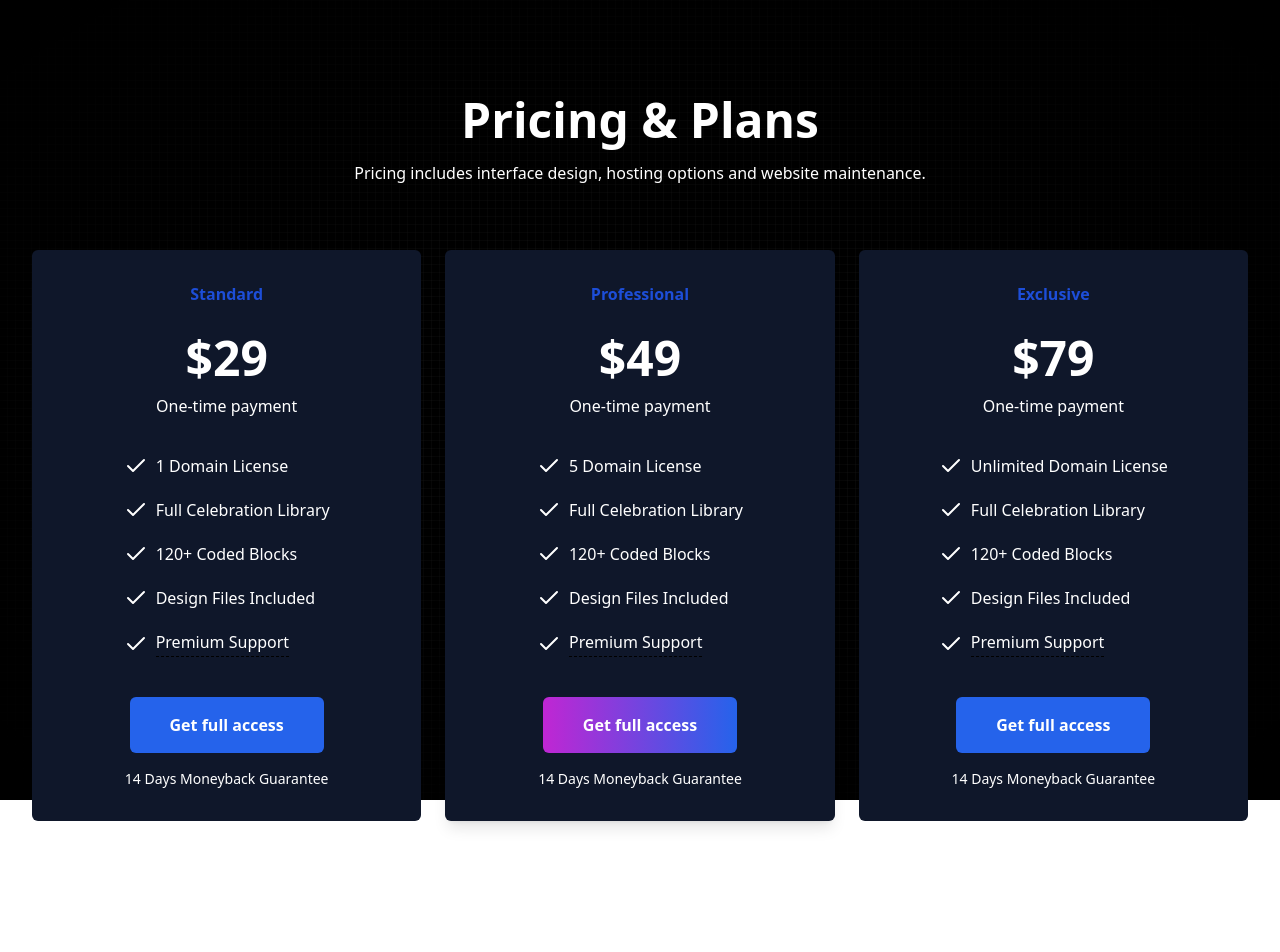
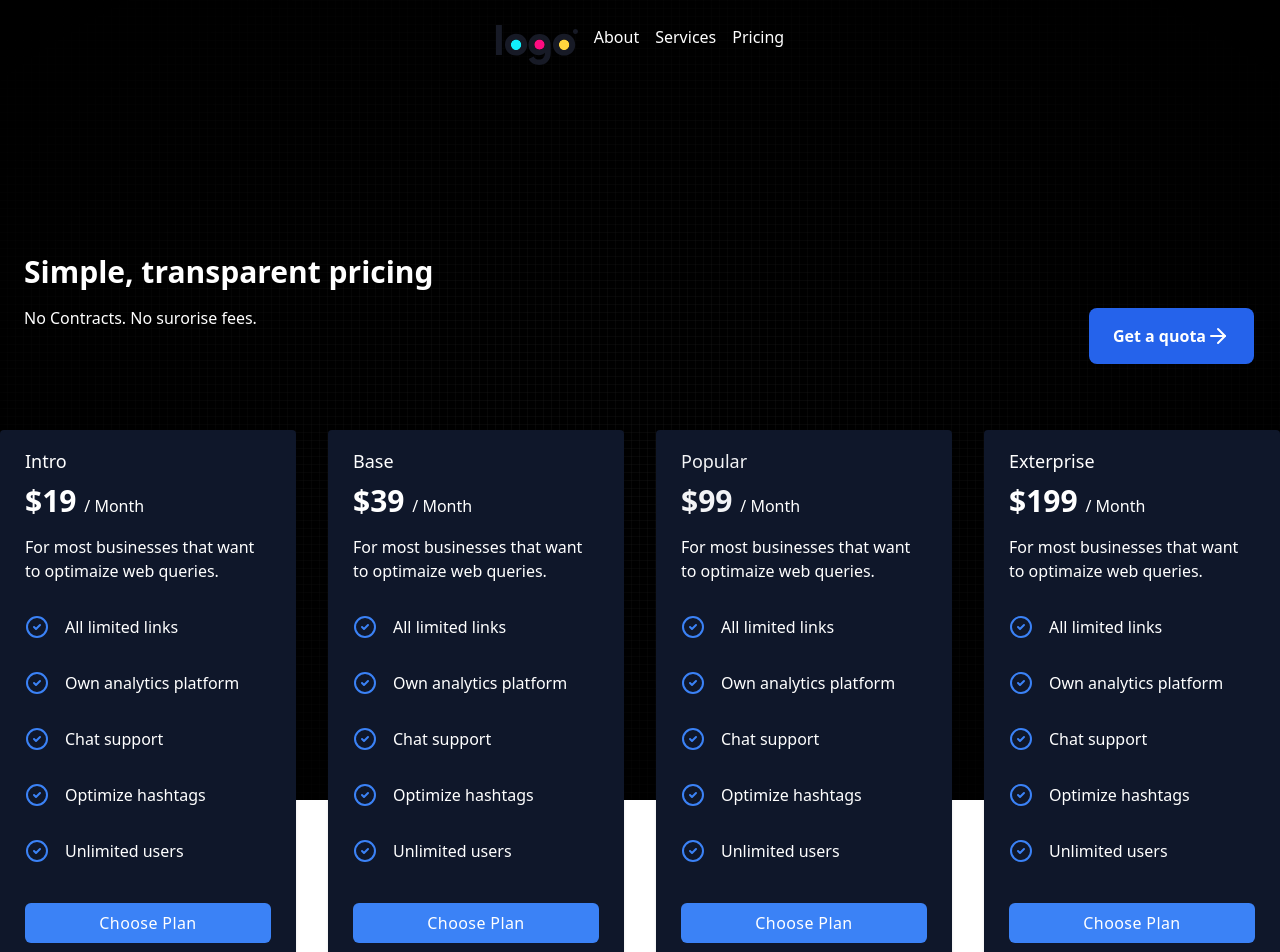
Before and after one commit to TryCaze/trycaze-website, a Next.js app: page /pricing in a window 1280 px wide. Shown: the top 952 px of the page. Built offline with nearby package versions, Linux system fonts and the light colour scheme.

Commit message:
updated the services

```diff
--- a/app/(routes)/pricing/page.tsx
+++ b/app/(routes)/pricing/page.tsx
@@ -1,128 +1,233 @@
-import { ArrowRight, Check } from "lucide-react";
+"use client"
 
-const pricing = () => {
+import { FloatingDockDemo } from "@/app/components/ui/footer";
+import { NavbarDemo } from "@/app/components/ui/nav";
+import { ArrowRight, CheckCircle2 } from "lucide-react";
+import { useEffect, useRef } from "react";
+
+const Pricing = () => {
+
+    const sectionRef = useRef(null);
+
+    useEffect(() => {
+        const observer = new IntersectionObserver(
+            ([entry]) => {
+                if (entry.isIntersecting) {
+                    entry.target.classList.add("fade-in");
+                    observer.unobserve(entry.target); // Stop observing after it fades in
+                }
+            },
+            { threshold: 0.1 }
+        );
+
+        const currentRef = sectionRef.current; // Copy ref value to a local variable
+
+        if (currentRef) {
+            observer.observe(currentRef);
+        }
+
+        return () => {
+            if (currentRef) {
+                observer.unobserve(currentRef); // Use local variable for cleanup
+            }
+        };
+    }, []); // No dependencies needed as we're only setting up the observer once
+
     return (
         <>
-        <section className="py-10 sm:py-16 lg:py-24">
-    <div className="px-4 mx-auto max-w-7xl sm:px-6 lg:px-8">
-        <div className="max-w-2xl mx-auto text-center">
-            <h2 className="text-3xl font-bold leading-tight text-white sm:text-4xl lg:text-5xl">Pricing & Plans</h2>
-            <p className="max-w-xl mx-auto mt-4 text-base leading-relaxed text-white">Pricing includes interface design, hosting options and website maintenance.</p>
+        <NavbarDemo />
+
+        <section ref={sectionRef} className="py-10 sm:py-16 lg:py-24 opacity-0 transform translate-y-10 transition duration-700">
+    <div className="container px-6 py-8 mx-auto">
+        <div className="sm:flex sm:items-center sm:justify-between">
+            <div>
+                <h2 className="text-2xl font-bold text-white lg:text-3xl">Simple, transparent pricing</h2>
+                <p className="mt-4 text-white">No Contracts. No surorise fees.</p>
+            </div>
+
+            <div className="overflow-hidden p-0.5 mt-6">
+            <a href="/contact" title="" className="inline-flex items-center px-6 py-4 mt-8 font-semibold text-white transition-all duration-200 bg-blue-600 rounded-lg sm:mt-16 hover:bg-blue-700 focus:bg-blue-700" role="button">
+                    Get a quota
+                    <ArrowRight className="text-white" />
+                </a>
+            </div>
         </div>
 
-        <div className="grid max-w-md grid-cols-1 gap-6 mx-auto mt-8 text-center lg:max-w-full lg:mt-16 lg:grid-cols-3">
-            <div className="overflow-hidden bg-slate-900 rounded-md">
-                <div className="p-8 xl:px-12">
-                    <h3 className="text-base font-semibold text-blue-700">Standard</h3>
-                    <p className="text-5xl font-bold text-white mt-7">$29</p>
-                    <p className="mt-3 text-base text-white">One-time payment</p>
+        <div className="grid gap-6 mt-16 -mx-6 sm:gap-8 sm:grid-cols-2 lg:grid-cols-3 xl:grid-cols-4">
+            <div className="px-6 py-4 overflow-hidden bg-slate-900 rounded shadow border border-transparent hover:border-sky-500 hover:bg-slate-800 hover:shadow-lg hover:scale-105 transition transform duration-300">
+                <p className="text-lg font-medium text-white">Intro</p>
 
-                    <ul className="inline-flex flex-col items-start space-y-5 text-left mt-9">
-                        <li className="inline-flex items-center space-x-2">
-                            <Check className="text-white" />
-                            <span className="text-base font-medium text-white"> 1 Domain License </span>
-                        </li>
+                <h4 className="mt-2 text-3xl font-semibold text-white">$19 <span className="text-base font-normal text-white">/ Month</span></h4>
 
-                        <li className="inline-flex items-center space-x-2">
-                            <Check className="text-white" />
-                            <span className="text-base font-medium text-white"> Full Celebration Library </span>
-                        </li>
+                <p className="mt-4 text-white">For most businesses that want to optimaize web queries.</p>
 
-                        <li className="inline-flex items-center space-x-2">
-                            <Check className="text-white" />
-                            <span className="text-base font-medium text-white"> 120+ Coded Blocks </span>
-                        </li>
+                <div className="mt-8 space-y-8">
+                    <div className="flex items-center">
+                        <CheckCircle2 className="text-blue-500 font-bold" />
 
-                        <li className="inline-flex items-center space-x-2">
-                            <Check className="text-white" />
-                            <span className="text-base font-medium text-white"> Design Files Included </span>
-                        </li>
+                        <span className="mx-4 text-white">All limited links</span>
+                    </div>
 
-                        <li className="inline-flex items-center space-x-2">
-                            <Check className="text-white" />
-                            <span className="pb-0.5 text-base font-medium text-white border-b border-black border-dashed"> Premium Support </span>
-                        </li>
-                    </ul>
+                    <div className="flex items-center">
+                        <CheckCircle2 className="text-blue-500 font-bold" />
 
-                    <a href="#" title="" className="inline-flex items-center justify-center px-10 py-4 mt-10 text-base font-semibold text-white transition-all duration-200 bg-blue-600 rounded-md hover:bg-blue-700 focus:bg-blue-700" role="button"> Get full access </a>
-                    <p className="mt-4 text-sm text-white">14 Days Moneyback Guarantee</p>
+                        <span className="mx-4 text-white">Own analytics platform</span>
+                    </div>
+
+                    <div className="flex items-center">
+                        <CheckCircle2 className="text-blue-500 font-bold" />
+
+                        <span className="mx-4 text-white">Chat support</span>
+                    </div>
+
+                    <div className="flex items-center">
+                        <CheckCircle2 className="text-blue-500 font-bold" />
+
+                        <span className="mx-4 text-white">Optimize hashtags</span>
+                    </div>
+
+                    <div className="flex items-center">
+                        <CheckCircle2 className="text-blue-500 font-bold" />
+
+                        <span className="mx-4 text-white">Unlimited users</span>
+                    </div>
                 </div>
+
+                <button className="w-full px-4 py-2 mt-10 font-medium tracking-wide text-white capitalize transition-colors duration-300 transform bg-blue-500 rounded-md hover:bg-blue-600 focus:outline-none focus:bg-blue-600">
+                    Choose plan
+                </button>
             </div>
 
-            <div className="overflow-hidden bg-slate-900 rounded-md shadow-lg">
-                <div className="p-8 xl:px-12">
-                    <h3 className="text-base font-semibold text-blue-700">Professional</h3>
-                    <p className="text-5xl font-bold text-white mt-7">$49</p>
-                    <p className="mt-3 text-base text-white">One-time payment</p>
+            <div className="px-6 py-4 overflow-hidden bg-slate-900 rounded shadow border border-transparent hover:border-sky-500 hover:bg-slate-800 hover:shadow-lg hover:scale-105 transition transform duration-300">
+                <p className="text-lg font-medium text-white">Base</p>
 
-                    <ul className="inline-flex flex-col items-start space-y-5 text-left mt-9">
-                        <li className="inline-flex items-center space-x-2">
-                            <Check className="text-white" />
-                            <span className="text-base font-medium text-white"> 5 Domain License </span>
-                        </li>
+                <h4 className="mt-2 text-3xl font-semibold text-white">$39 <span className="text-base font-normal text-white">/ Month</span></h4>
 
-                        <li className="inline-flex items-center space-x-2">
-                            <Check className="text-white" />
-                            <span className="text-base font-medium text-white"> Full Celebration Library </span>
-                        </li>
+                <p className="mt-4 text-white">For most businesses that want to optimaize web queries.</p>
 
-                        <li className="inline-flex items-center space-x-2">
-                            <Check className="text-white" />
-                            <span className="text-base font-medium text-white"> 120+ Coded Blocks </span>
-                        </li>
+                <div className="mt-8 space-y-8">
+                    <div className="flex items-center">
+                        <CheckCircle2 className="text-blue-500 font-bold" />
 
-                        <li className="inline-flex items-center space-x-2">
-                            <Check className="text-white" />
-                            <span className="text-base font-medium text-white"> Design Files Included </span>
-                        </li>
+                        <span className="mx-4 text-white">All limited links</span>
+                    </div>
 
-                        <li className="inline-flex items-center space-x-2">
-                            <Check className="text-white" />
-                            <span className="pb-0.5 text-base font-medium text-white border-b border-black border-dashed"> Premium Support </span>
-                        </li>
-                    </ul>
+                    <div className="flex items-center">
+                        <CheckCircle2 className="text-blue-500 font-bold" />
 
-                    <a href="#" title="" className="inline-flex items-center justify-center px-10 py-4 mt-10 text-base font-semibold text-white transition-all duration-200 rounded-md bg-gradient-to-r from-fuchsia-600 to-blue-600 hover:opacity-80 focus:opacity-80" role="button"> Get full access </a>
-                    <p className="mt-4 text-sm text-white">14 Days Moneyback Guarantee</p>
+                        <span className="mx-4 text-white">Own analytics platform</span>
+                    </div>
+
+                    <div className="flex items-center">
+                        <CheckCircle2 className="text-blue-500 font-bold" />
+
+                        <span className="mx-4 text-white">Chat support</span>
+                    </div>
+
+                    <div className="flex items-center">
+                        <CheckCircle2 className="text-blue-500 font-bold" />
+
+                        <span className="mx-4 text-white">Optimize hashtags</span>
+                    </div>
+
+                    <div className="flex items-center">
+                        <CheckCircle2 className="text-blue-500 font-bold" />
+
+                        <span className="mx-4 text-white">Unlimited users</span>
+                    </div>
                 </div>
+
+                <button className="w-full px-4 py-2 mt-10 font-medium tracking-wide text-white capitalize transition-colors duration-300 transform bg-blue-500 rounded-md hover:bg-blue-600 focus:outline-none focus:bg-blue-600">
+                    Choose plan
+                </button>
             </div>
 
-            <div className="overflow-hidden bg-slate-900 rounded-md">
-                <div className="p-8 xl:px-12">
-                    <h3 className="text-base font-semibold text-blue-700">Exclusive</h3>
-                    <p className="text-5xl font-bold text-white mt-7">$79</p>
-                    <p className="mt-3 text-base text-white">One-time payment</p>
+            <div className="px-6 py-4 overflow-hidden bg-slate-900 rounded shadow border border-transparent hover:border-sky-500 hover:bg-slate-800 hover:shadow-lg hover:scale-105 transition transform duration-300">
+                <p className="text-lg font-medium text-gray-100">Popular</p>
 
-                    <ul className="inline-flex flex-col items-start space-y-5 text-left mt-9">
-                        <li className="inline-flex items-center space-x-2">
-                            <Check className="text-white" />
-                            <span className="text-base font-medium text-white"> Unlimited Domain License </span>
-                        </li>
+                <h4 className="mt-2 text-3xl font-semibold text-gray-100">$99 <span className="text-base font-normal text-white">/ Month</span></h4>
 
-                        <li className="inline-flex items-center space-x-2">
-                            <Check className="text-white" />
-                            <span className="text-base font-medium text-white"> Full Celebration Library </span>
-                        </li>
+                <p className="mt-4 text-white">For most businesses that want to optimaize web queries.</p>
 
-                        <li className="inline-flex items-center space-x-2">
-                            <Check className="text-white" />
-                            <span className="text-base font-medium text-white"> 120+ Coded Blocks </span>
-                        </li>
+                <div className="mt-8 space-y-8">
+                    <div className="flex items-center">
+                        <CheckCircle2 className="text-blue-500 font-bold" />
 
-                        <li className="inline-flex items-center space-x-2">
-                            <Check className="text-white" />
-                            <span className="text-base font-medium text-white"> Design Files Included </span>
-                        </li>
+                        <span className="mx-4 text-white">All limited links</span>
+                    </div>
 
-                        <li className="inline-flex items-center space-x-2">
-                            <Check className="text-white" />
-                            <span className="pb-0.5 text-base font-medium text-white border-b border-black border-dashed"> Premium Support </span>
-                        </li>
-                    </ul>
+                    <div className="flex items-center">
+                        <CheckCircle2 className="text-blue-500 font-bold" />
 
-                    <a href="#" title="" className="inline-flex items-center justify-center px-10 py-4 mt-10 text-base font-semibold text-white transition-all duration-200 bg-blue-600 rounded-md hover:bg-blue-700 focus:bg-blue-700" role="button"> Get full access </a>
-                    <p className="mt-4 text-sm text-white">14 Days Moneyback Guarantee</p>
+                        <span className="mx-4 text-white">Own analytics platform</span>
+                    </div>
+
+                    <div className="flex items-center">
+                        <CheckCircle2 className="text-blue-500 font-bold" />
+
+                        <span className="mx-4 text-white">Chat support</span>
+                    </div>
+
+                    <div className="flex items-center">
+                        <CheckCircle2 className="text-blue-500 font-bold" />
+
+                        <span className="mx-4 text-white">Optimize hashtags</span>
+                    </div>
+
+                    <div className="flex items-center">
+                        <CheckCircle2 className="text-blue-500 font-bold" />
+
+                        <span className="mx-4 text-white">Unlimited users</span>
+                    </div>
                 </div>
+
+                <button className="w-full px-4 py-2 mt-10 font-medium tracking-wide text-white capitalize transition-colors duration-300 transform bg-blue-500 rounded-md hover:bg-blue-600 focus:outline-none focus:bg-blue-600">
+                    Choose plan
+                </button>
+            </div>
+
+            <div className="px-6 py-4 overflow-hidden bg-slate-900 rounded shadow border border-transparent hover:border-sky-500 hover:bg-slate-800 hover:shadow-lg hover:scale-105 transition transform duration-300">
+                <p className="text-lg font-medium text-white">Exterprise</p>
+
+                <h4 className="mt-2 text-3xl font-semibold text-white">$199 <span className="text-base font-normal text-white">/ Month</span></h4>
+
+                <p className="mt-4 text-white">For most businesses that want to optimaize web queries.</p>
+
+                <div className="mt-8 space-y-8">
+                    <div className="flex items-center">
+                        <CheckCircle2 className="text-blue-500 font-bold" />
+
+                        <span className="mx-4 text-white">All limited links</span>
+                    </div>
+
+                    <div className="flex items-center">
+                        <CheckCircle2 className="text-blue-500 font-bold" />
+
+                        <span className="mx-4 text-white">Own analytics platform</span>
+                    </div>
+
+                    <div className="flex items-center">
+                        <CheckCircle2 className="text-blue-500 font-bold" />
+
+                        <span className="mx-4 text-white">Chat support</span>
+                    </div>
+
+                    <div className="flex items-center">
+                        <CheckCircle2 className="text-blue-500 font-bold" />
+
+                        <span className="mx-4 text-white">Optimize hashtags</span>
+                    </div>
+
+                    <div className="flex items-center">
+                        <CheckCircle2 className="text-blue-500 font-bold" />
+
+                        <span className="mx-4 text-white">Unlimited users</span>
+                    </div>
+                </div>
+
+                <button className="w-full px-4 py-2 mt-10 font-medium tracking-wide text-white capitalize transition-colors duration-300 transform bg-blue-500 rounded-md hover:bg-blue-600 focus:outline-none focus:bg-blue-600">
+                    Choose plan
+                </button>
             </div>
         </div>
     </div>
@@ -551,8 +656,9 @@ const pricing = () => {
 </section>
 
 
+<FloatingDockDemo />
 </>
      );
 }
 
-export default pricing;
+export default Pricing;
--- a/app/components/components/services.tsx
+++ b/app/components/components/services.tsx
@@ -1,4 +1,4 @@
-import { Brush, Laptop2, SearchCheck, Server } from "lucide-react";
+import { Brush, Laptop2, Server, TrendingUp } from "lucide-react";
 import { useEffect, useRef } from "react";
 
 const Services = () => {
@@ -65,9 +65,9 @@ const Services = () => {
             <div className="overflow-hidden bg-slate-900 rounded shadow border border-transparent hover:border-sky-500 hover:bg-slate-800 hover:shadow-lg hover:scale-105 transition transform duration-300">
                 <div className="p-8">
                     <div className="flex items-center">
-                       <SearchCheck className="text-white text-4xl" />
+                       <TrendingUp className="text-white text-4xl" />
                         <div className="ml-5 mr-auto">
-                            <p className="text-xl font-semibold text-white">Search Engine Optimization</p>
+                            <p className="text-xl font-semibold text-white">Website maintenance</p>
                             <p className="mt-px text-sm text-white">Lore Ipsum</p>
                         </div>
                     </div>
--- a/app/components/ui/nav.tsx
+++ b/app/components/ui/nav.tsx
@@ -41,10 +41,10 @@ function Navbar({ className }: { className?: string }) {
               description="Attractive designs that will give you the attention you deserve."
             />
             <ProductItem
-              title="Search Engine Optimization"
+              title="Website Maintenance"
               href="#services"
-              src="/search-svgrepo-com.svg"
-              description="Your brand to be found on any search engine easily."
+              src="/checked-success-svgrepo-com.svg"
+              description="Your website to be updated with latest technologies."
             />
             <ProductItem
               title="Hosting"
```
Also changed, not shown: public/checked-success-svgrepo-com.svg (added).
